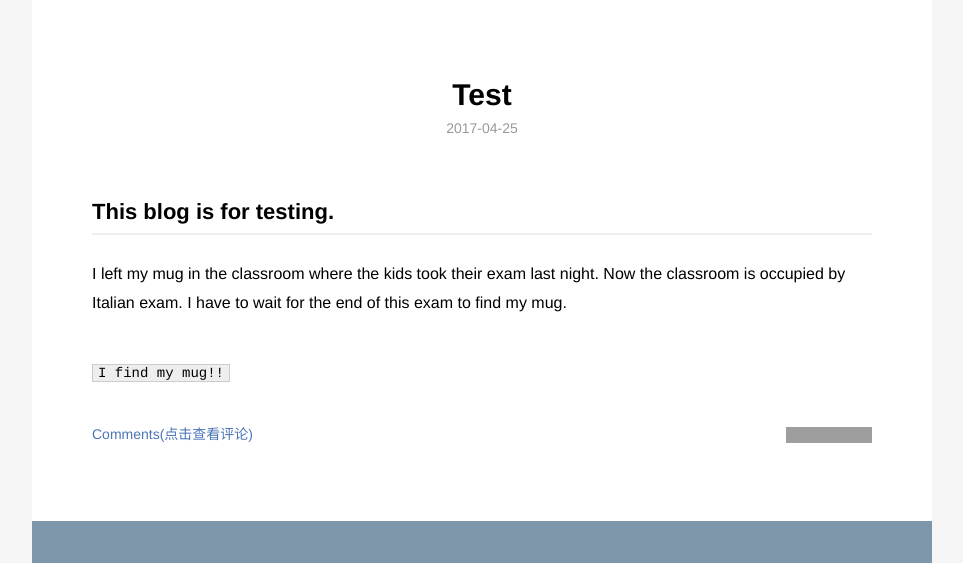
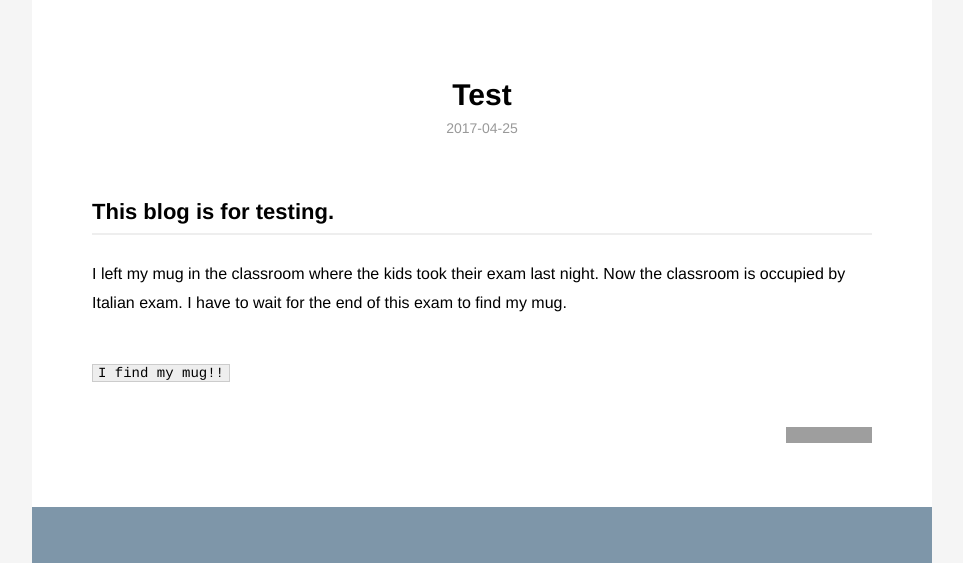
Before and after one commit to TianqiYu/TianqiYu.github.io, a Jekyll site: the page built from _posts/2017-04-25-first-blog.md, in a window 1280 px wide, cut to the strip 0-563 px from the top of the page. Shown: the whole strip, without its empty margins (158-1121 px from the left). Built offline with Jekyll 4.4.1, drawn with Linux system fonts in a browser that asks for light colours; comment, search, counter and statistics services are not loaded; grey boxes are pictures that could not be loaded.

Commit message:
Update disqus.html

```diff
--- a/_includes/disqus.html
+++ b/_includes/disqus.html
@@ -16,7 +16,7 @@
       })()
     </script>
   </div>
-  <a href="#" class="comment" onclick="return false;">Comments(点击查看评论)</a>
+  <!--<a href="#" class="comment" onclick="return false;">Comments(点击查看评论)</a>-->
   <div id="disqus_thread"></div>
   <script type="text/javascript">
     /* * * CONFIGURATION VARIABLES: EDIT BEFORE PASTING INTO YOUR WEBPAGE * * */
```
